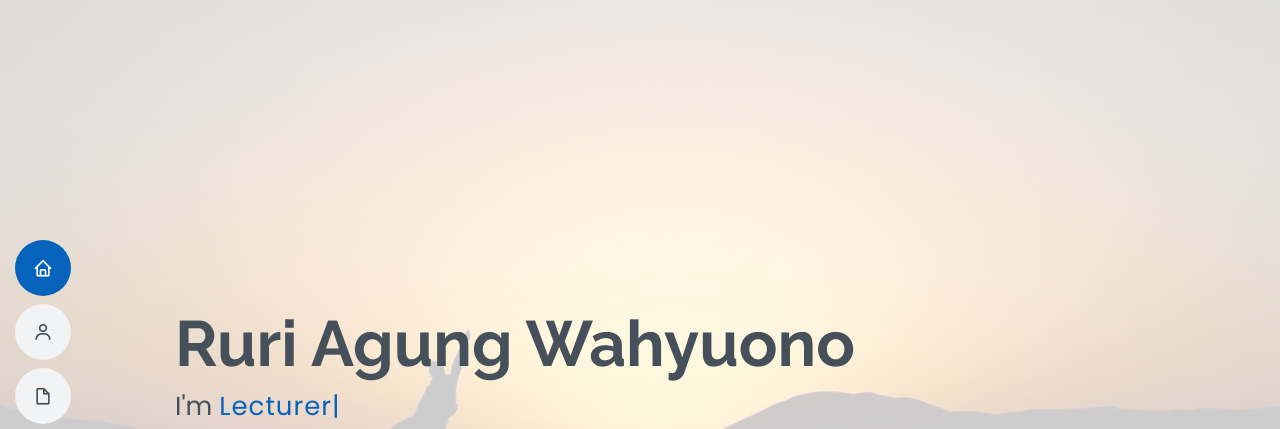
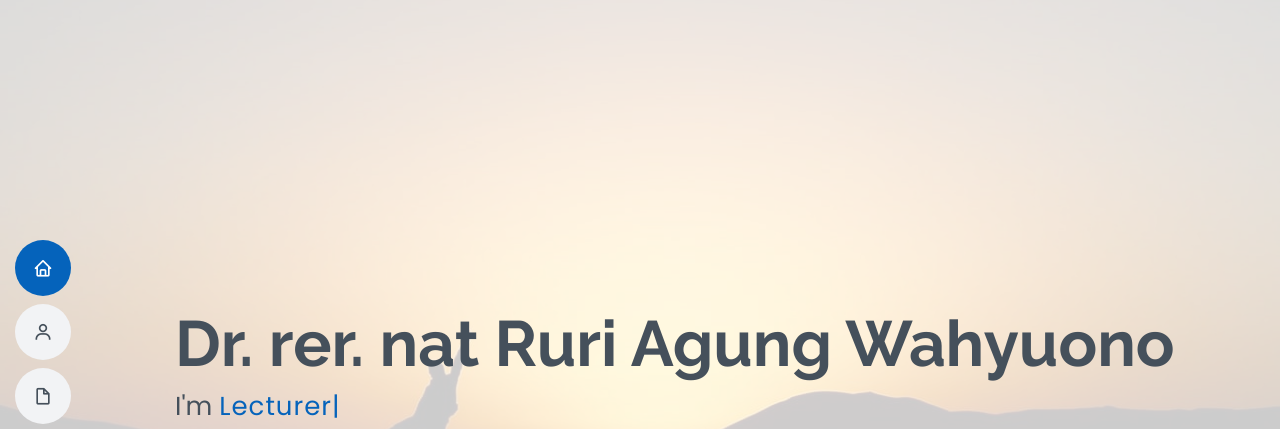
Before and after one commit to RGWahyuono/RGWahyuono.github.io, a plain HTML site: page index.html in a window 1280 px wide. Shown: the top 429 px of the page. Drawn offline with nearby package versions, Linux system fonts and the light colour scheme.

Commit message:
Update index.html

```diff
--- a/index.html
+++ b/index.html
@@ -60,7 +60,7 @@
   <!-- ======= Hero Section ======= -->
   <section id="hero" class="d-flex flex-column justify-content-center">
     <div class="container" data-aos="zoom-in" data-aos-delay="100">
-      <h1>Ruri Agung Wahyuono</h1>
+      <h1>Dr. rer. nat Ruri Agung Wahyuono</h1>
       <p>I'm <span class="typed" data-typed-items="Researcher, Lecturer, Innovator, Daydreamer"></span></p>
       <div class="social-links">
         <!--<a href="#" class="twitter"><i class="bx bxl-twitter"></i></a>-->
```
